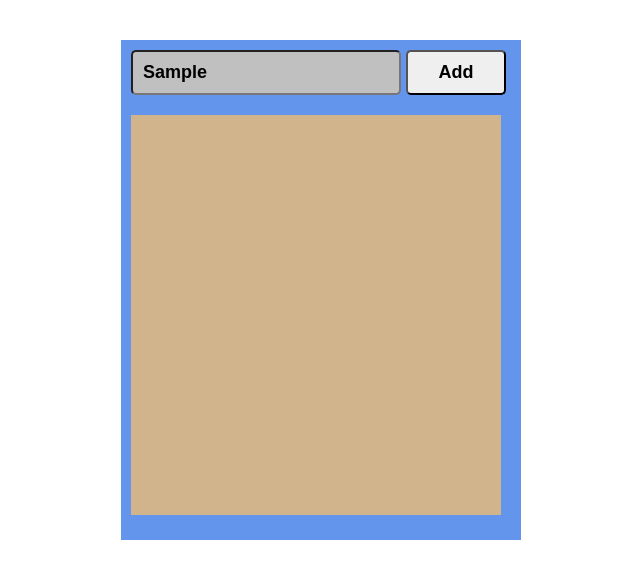
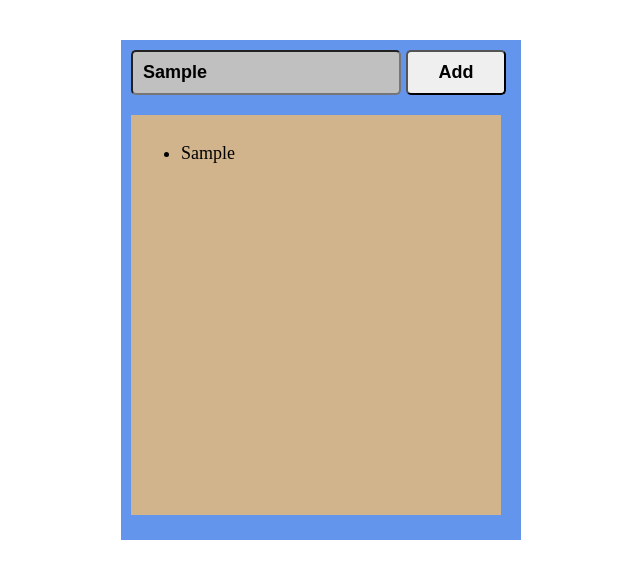
Before and after one commit to yaserbahrami87/TodoList, a React (Create React App) app: page / in a window 1280 px wide. Both pictures are taken after typing "Sample" into the empty fields and a click on the button "Add". Shown: the top 578 px of the page, without its empty margins (319-959 px from the left). Built offline with nearby package versions, Linux system fonts and the light colour scheme.

Commit message:
Finish Part 1: Add List todo list

```diff
--- a/src/App.js
+++ b/src/App.js
@@ -13,12 +13,49 @@ export class App extends React.Component {
     }
   }
 
+  changeHandler=(e)=>
+  {
+    this.setState(
+        {
+          currentItem:{
+              item: e.target.value,
+              key:Date.now()
+          }
+        })
+  }
+
+  add=(e)=>
+  {
+    e.preventDefault()
+    const newItems=[...this.state.items,this.state.currentItem]
+    this.setState({
+        items:newItems,
+        currentItem:{
+          item:'',
+          key:''
+        }
+    })
+  }
+
   render() {
     return (
       <div className="div_body">
-        <input type="text" placeholder="Please Enter the Todo"/>
-        <button>Add</button>
-        <div id="list"></div>
+        <form onSubmit={this.add}>
+            <input type="text"
+                  placeholder="Please Enter the Todo"
+                  onChange={this.changeHandler}
+            />
+            <button>Add</button>
+            <div id="list">
+              <ul>
+              {
+                this.state.items.map(i=>(
+                  <li key={i.key}>{i.item}</li>
+                ))
+              }
+              </ul>
+            </div>
+        </form>
       </div>
     )
   }
```
